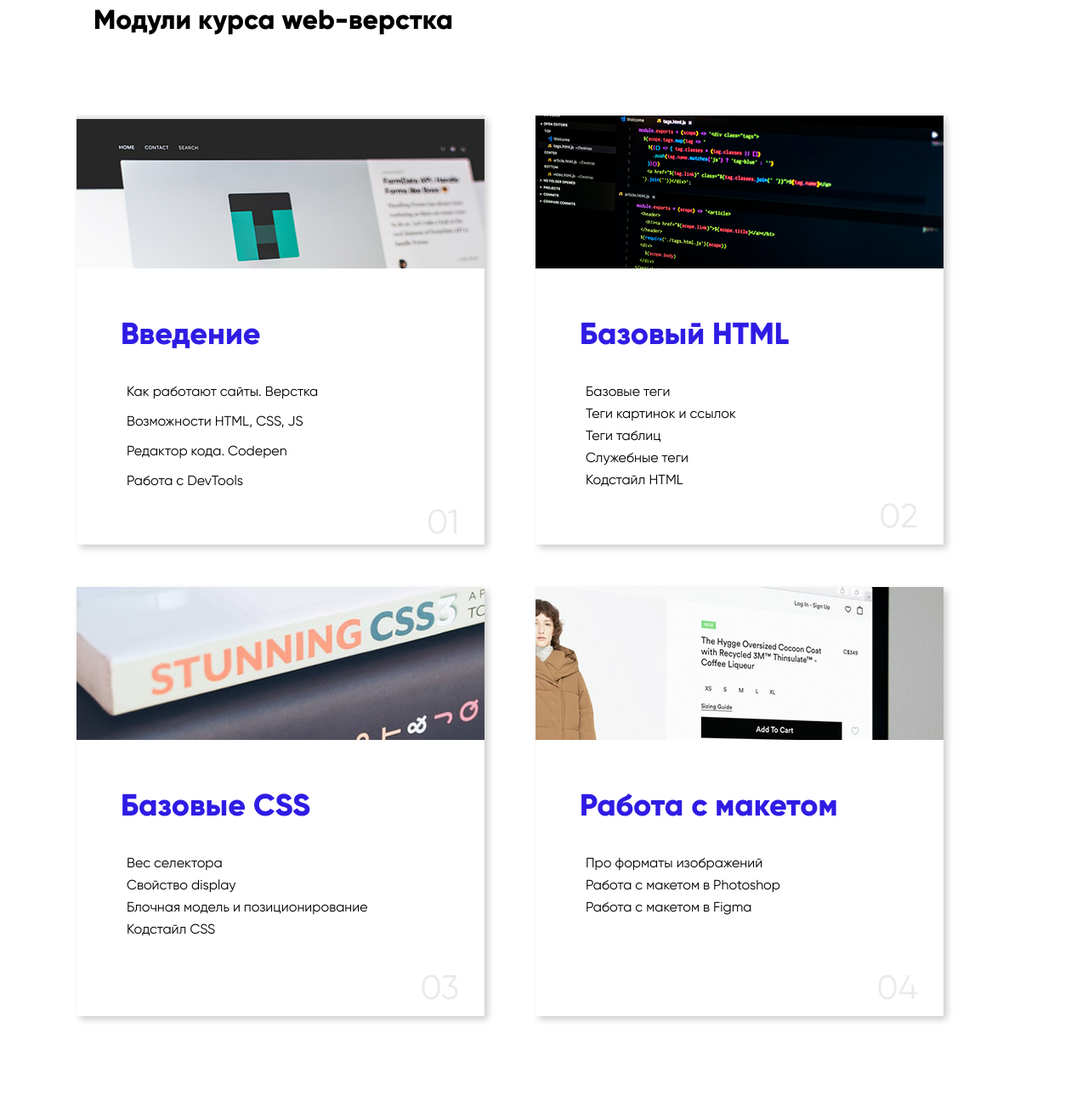
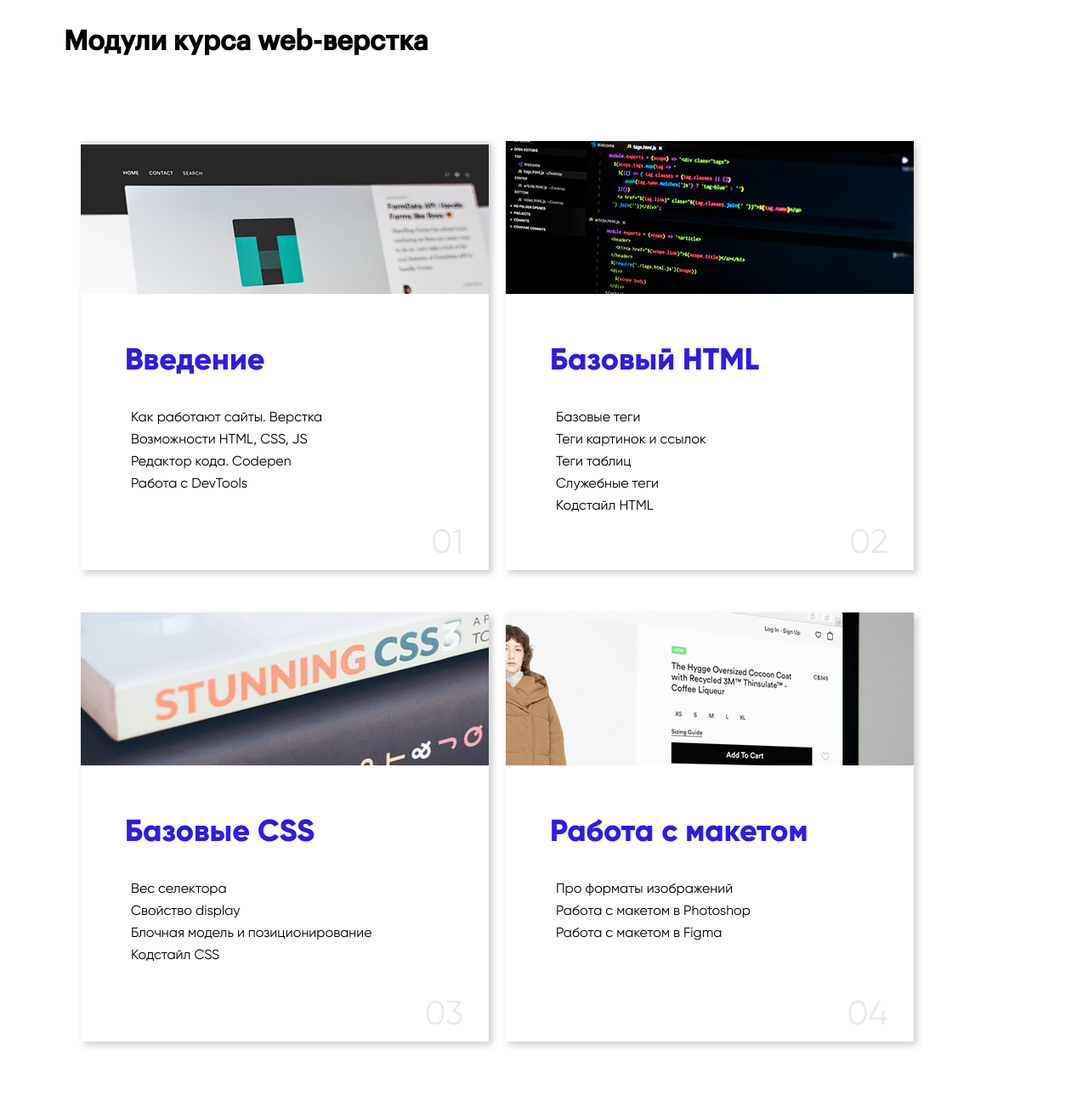
Before and after one commit to arigatory/web_layout4, a plain HTML site: page modules.html in a window 1280 px wide. Shown: the part 244-1553 px from the top of the page at 85% size. Drawn offline with Linux system fonts and the light colour scheme.

Commit message:
another fixes

```diff
--- a/css/style.css
+++ b/css/style.css
@@ -151,13 +151,10 @@ a {
 
 /* Modules */
 .modules-container {
-  padding-left: 370px;
-  padding-right: 370px;
-  padding-bottom: 500px;
-  display: flex;
-  flex-direction: column;
-  justify-content: center;
-  align-items: center;
+  width: 1170px;
+  margin: 0 auto;
+  padding-top: 30px;
+  padding-bottom: 30px;
 }
 
 .wave {
@@ -165,6 +162,7 @@ a {
   background-position: bottom;
   background-repeat: no-repeat;
   background-size: auto;
+  padding-bottom: 500px;
 }
 
 .modules-header {
@@ -182,11 +180,7 @@ a {
   margin-left: 20px;
   margin-top: 100px;
   margin-bottom: 0;
-}
-
-.modules-content {
-  margin-right: 80px;
-  margin-right: 80px;
+  font-family: Graphik LCG;
 }
 
 .modules-cards {
@@ -195,7 +189,6 @@ a {
   flex-wrap: wrap;
   justify-content: space-between;
   width: 1020px;
-  padding-inline-start: 0px;
 }
 
 .card {
--- a/modules.html
+++ b/modules.html
@@ -13,17 +13,17 @@
         <div class="modules-content">
             <h1 class="modules-title">Модули курса web-верстка</h1>
             <ul class="modules-cards">
-                <div class="card" style="background-image: url(/img/photo-1530435460869-d13625c69bbf.png);">
+                <li class="card" style="background-image: url(/img/photo-1530435460869-d13625c69bbf.png);">
                     <h2>Введение</h2>
                     <ul class="modules-card-list">
-                        <li>Как работают сайты. Верстка</p>
-                        <li>Возможности HTML, CSS, JS</p>
-                        <li>Редактор кода. Codepen</p>
-                        <li>Работа с DevTools</p>
+                        <li>Как работают сайты. Верстка</li>
+                        <li>Возможности HTML, CSS, JS</li>
+                        <li>Редактор кода. Codepen</li>
+                        <li>Работа с DevTools</li>
                     </ul>
                     <div class="card-bottom">01</div>
-                </div>
-                <div class="card" style="background-image: url(/img/photo-1516101922849-2bf0be616449.png);">
+                </li>
+                <li class="card" style="background-image: url(/img/photo-1516101922849-2bf0be616449.png);">
                     <h2>Базовый HTML</h2>
                     <ul class="modules-card-list">
                         <li>Базовые теги</li>
@@ -33,8 +33,8 @@
                         <li>Кодстайл HTML</li>
                     </ul>
                     <div class="card-bottom">02</div>
-                </div>
-                <div class="card" style="background-image: url(/img/photo-1507721999472-8ed4421c4af2.png);">
+                </li>
+                <li class="card" style="background-image: url(/img/photo-1507721999472-8ed4421c4af2.png);">
                     <h2>Базовые CSS</h2>
                     <ul class="modules-card-list">
                         <li>Вес селектора</li>
@@ -43,8 +43,8 @@
                         <li>Кодстайл CSS</li>
                     </ul>
                     <div class="card-bottom">03</div>
-                </div>
-                <div class="card" style="background-image: url(/img/photo-1539278670307-a69d04dc8a75.png);">
+                </li>
+                <li class="card" style="background-image: url(/img/photo-1539278670307-a69d04dc8a75.png);">
                     <h2>Работа с макетом</h2>
                     <ul class="modules-card-list">
                         <li>Про форматы изображений</li>
@@ -52,7 +52,7 @@
                         <li>Работа с макетом в Figma</li>
                     </ul>
                     <div class="card-bottom">04</div>
-                </div>
+                </li>
             </ul>
             <a class="more-link" href="program.html">Показать еще</a>
         </div>
```
